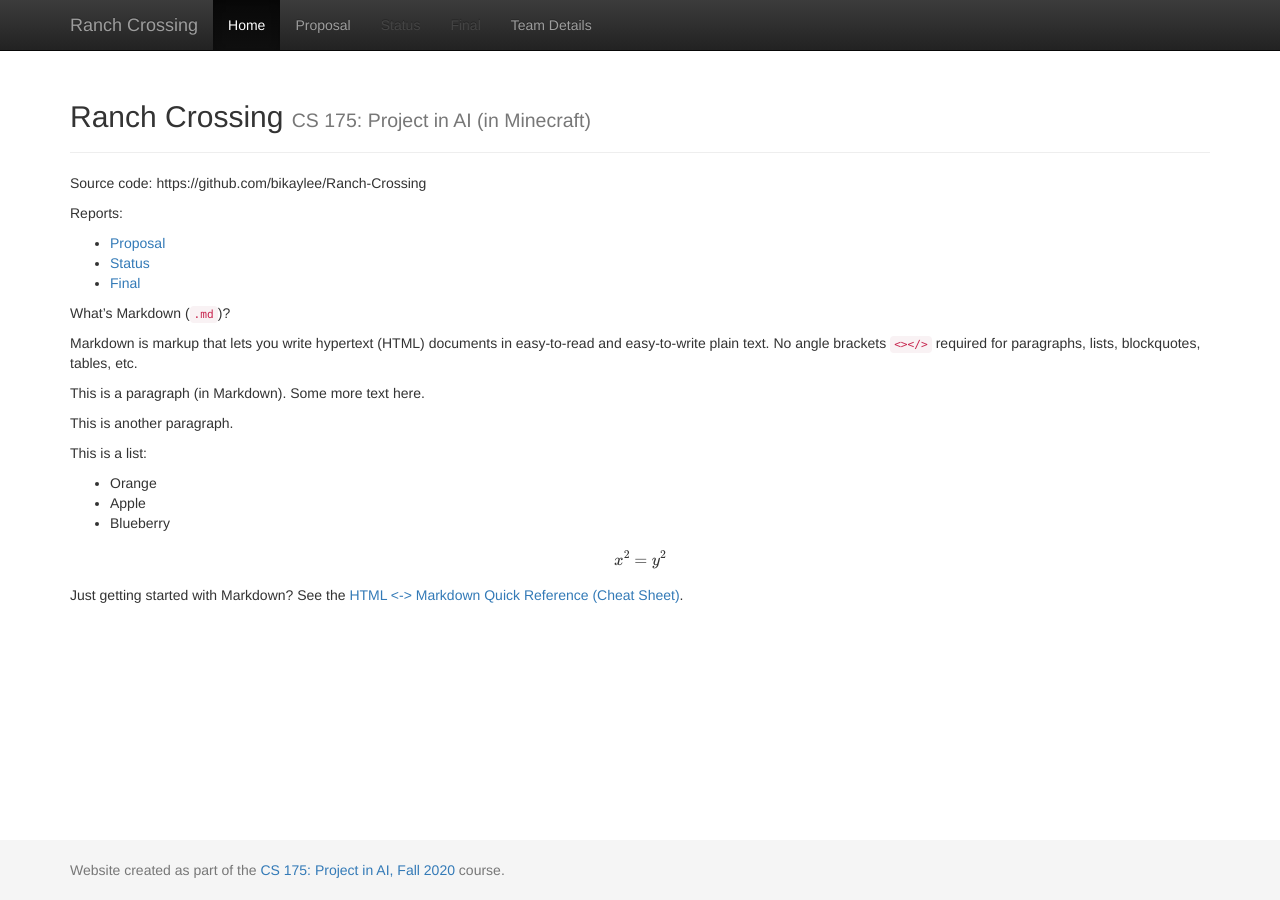
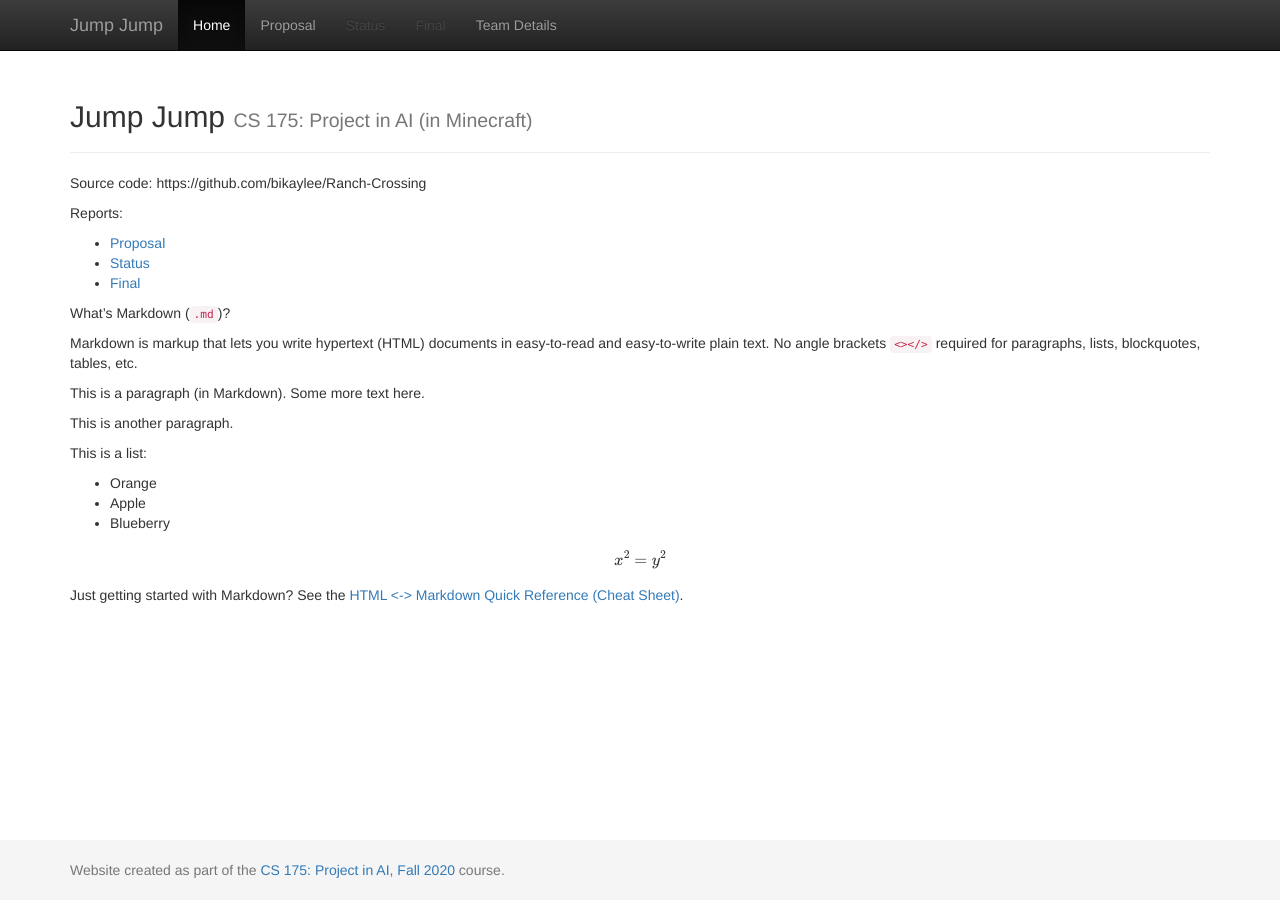
Before and after one commit to bikaylee/Jump-Jump, a Jekyll site: the page built from docs/index.md, in a window 1280 px wide. Built offline with Jekyll 4.4.1, drawn with Linux system fonts in a browser that asks for light colours; formulas are drawn with MathJax 3.

Commit message:
Update _config.yml
change title

```diff
--- a/docs/_config.yml
+++ b/docs/_config.yml
@@ -1,7 +1,7 @@
 ###########
 # site.title
 
-title:    'Ranch Crossing '
+title:    'Jump Jump'
 subtitle: 'CS 175: Project in AI (in Minecraft)'
 
 
```
